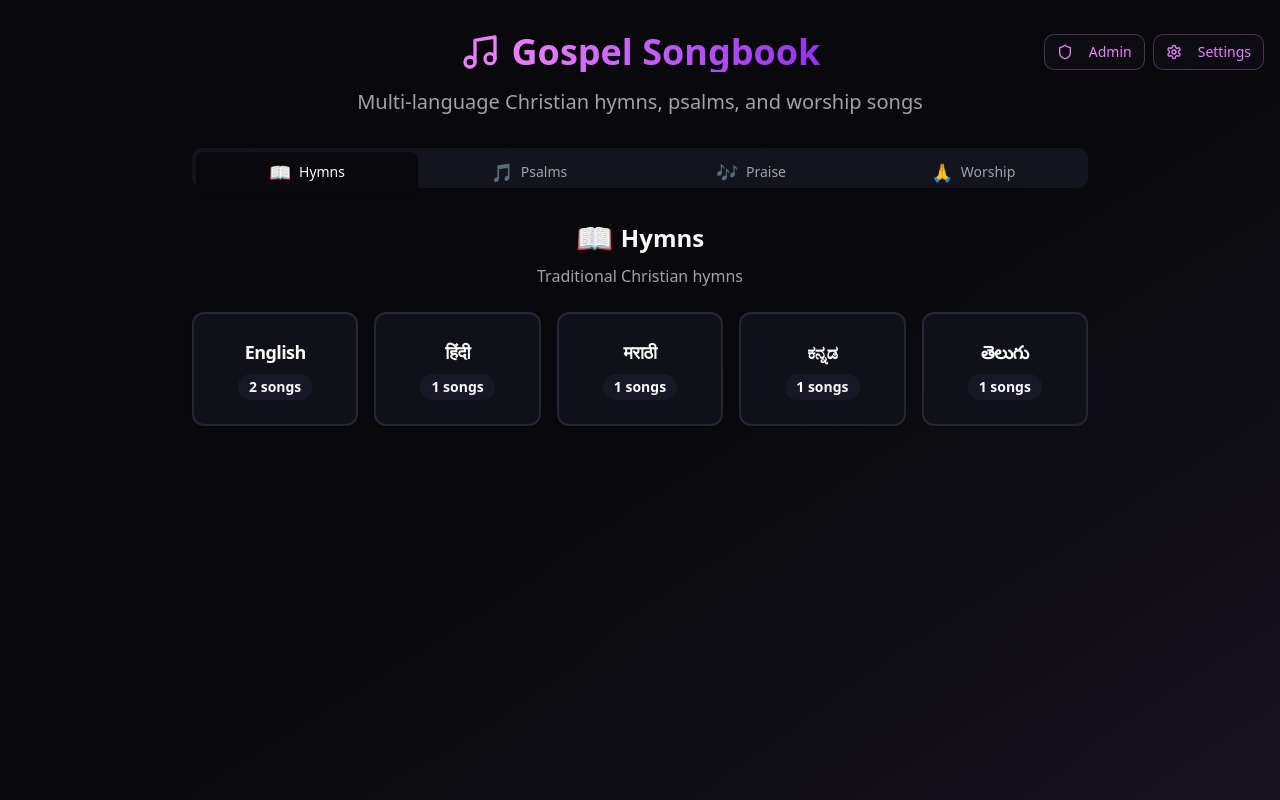
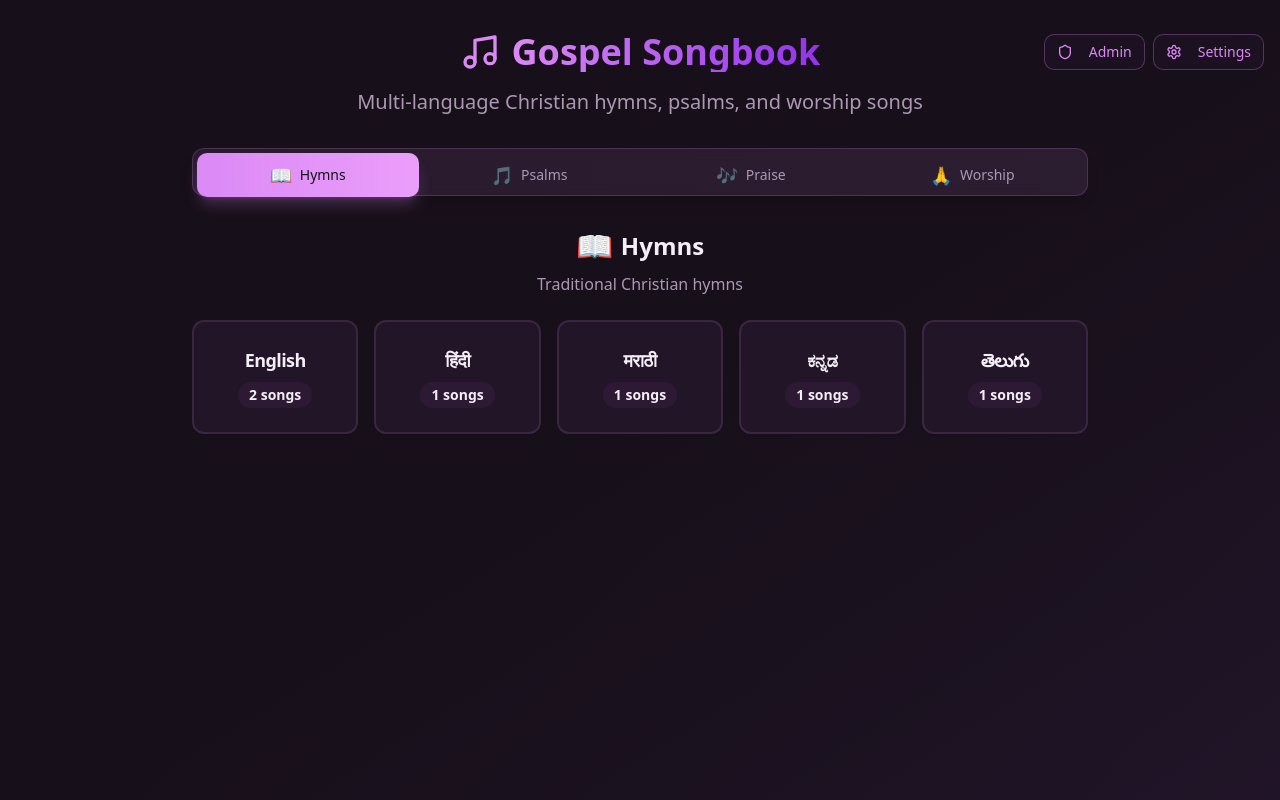
Before and after one commit to paulezekieljohn/melody-muse-global, a React (Vite) app: page / in a window 1280 px wide. Built offline with nearby package versions, Linux system fonts and the light colour scheme.

Commit message:
Update UI colors
Apply new color scheme to tabs and other UI elements, ensuring it reflects in dark mode. Excludes song list and song view.

```diff
--- a/src/components/ui/tabs.tsx
+++ b/src/components/ui/tabs.tsx
@@ -12,7 +12,7 @@ const TabsList = React.forwardRef<
   <TabsPrimitive.List
     ref={ref}
     className={cn(
-      "inline-flex h-10 items-center justify-center rounded-md bg-muted p-1 text-muted-foreground",
+      "inline-flex h-12 items-center justify-center rounded-lg bg-gradient-to-r from-primary/10 to-accent/10 backdrop-blur-sm border border-primary/20 p-1 text-muted-foreground shadow-lg",
       className
     )}
     {...props}
@@ -27,7 +27,7 @@ const TabsTrigger = React.forwardRef<
   <TabsPrimitive.Trigger
     ref={ref}
     className={cn(
-      "inline-flex items-center justify-center whitespace-nowrap rounded-sm px-3 py-1.5 text-sm font-medium ring-offset-background transition-all focus-visible:outline-none focus-visible:ring-2 focus-visible:ring-ring focus-visible:ring-offset-2 disabled:pointer-events-none disabled:opacity-50 data-[state=active]:bg-background data-[state=active]:text-foreground data-[state=active]:shadow-sm",
+      "inline-flex items-center justify-center whitespace-nowrap rounded-md px-4 py-2 text-sm font-medium ring-offset-background transition-all focus-visible:outline-none focus-visible:ring-2 focus-visible:ring-ring focus-visible:ring-offset-2 disabled:pointer-events-none disabled:opacity-50 hover:bg-primary/20 hover:text-primary data-[state=active]:bg-gradient-to-r data-[state=active]:from-primary data-[state=active]:to-accent data-[state=active]:text-primary-foreground data-[state=active]:shadow-lg data-[state=active]:shadow-primary/25",
       className
     )}
     {...props}
--- a/src/index.css
+++ b/src/index.css
@@ -4,49 +4,49 @@
 
 @layer base {
   :root {
-    /* Purple Gradient Theme Colors */
-    --background: 260 35% 85%;
-    --foreground: 260 25% 25%;
-    --card: 260 40% 90%;
-    --card-foreground: 260 25% 25%;
-    --popover: 260 40% 90%;
-    --popover-foreground: 260 25% 25%;
+    /* Beautiful Purple Theme Colors - Matching Upload */
+    --background: 255 240 255%;
+    --foreground: 285 50% 25%;
+    --card: 255 255 100%;
+    --card-foreground: 285 50% 25%;
+    --popover: 255 255 100%;
+    --popover-foreground: 285 50% 25%;
 
-    /* Soft Purple Primary */
-    --primary: 260 45% 70%;
-    --primary-glow: 280 50% 80%;
+    /* Vibrant Purple Primary - From Image */
+    --primary: 285 70% 70%;
+    --primary-glow: 290 80% 80%;
     --primary-foreground: 0 0% 100%;
 
-    /* Light Pink Secondary */
-    --secondary: 320 35% 85%;
-    --secondary-foreground: 320 45% 35%;
+    /* Soft Purple Secondary */
+    --secondary: 285 40% 85%;
+    --secondary-foreground: 285 60% 35%;
 
-    /* Muted Purple */
-    --muted: 260 25% 80%;
-    --muted-foreground: 260 15% 45%;
+    /* Light Purple Muted */
+    --muted: 285 30% 90%;
+    --muted-foreground: 285 25% 45%;
 
-    /* Soft Lavender Accent */
-    --accent: 280 40% 75%;
-    --accent-foreground: 280 40% 25%;
+    /* Bright Purple Accent */
+    --accent: 290 75% 75%;
+    --accent-foreground: 290 60% 25%;
 
     --destructive: 0 70% 60%;
     --destructive-foreground: 0 0% 100%;
-    --border: 260 20% 75%;
-    --input: 260 30% 82%;
-    --ring: 260 45% 70%;
+    --border: 285 25% 80%;
+    --input: 285 30% 95%;
+    --ring: 285 70% 70%;
 
     /* Purple Chart Colors */
-    --chart-1: 260 45% 70%;
-    --chart-2: 280 40% 75%;
-    --chart-3: 300 45% 70%;
-    --chart-4: 240 50% 65%;
-    --chart-5: 320 45% 75%;
+    --chart-1: 285 70% 70%;
+    --chart-2: 290 65% 75%;
+    --chart-3: 280 70% 70%;
+    --chart-4: 270 65% 70%;
+    --chart-5: 295 70% 75%;
 
-    /* Purple Gradients */
-    --gradient-primary: linear-gradient(135deg, hsl(260 45% 70%), hsl(280 50% 80%));
-    --gradient-secondary: linear-gradient(135deg, hsl(320 35% 85%), hsl(300 40% 80%));
-    --gradient-accent: linear-gradient(135deg, hsl(280 40% 75%), hsl(260 35% 70%));
-    --gradient-background: linear-gradient(180deg, hsl(270 40% 85%) 0%, hsl(260 45% 80%) 100%);
+    /* Beautiful Purple Gradients */
+    --gradient-primary: linear-gradient(135deg, hsl(285 70% 70%), hsl(290 80% 80%));
+    --gradient-secondary: linear-gradient(135deg, hsl(285 40% 85%), hsl(290 50% 80%));
+    --gradient-accent: linear-gradient(135deg, hsl(290 75% 75%), hsl(285 60% 70%));
+    --gradient-background: linear-gradient(180deg, hsl(285 60% 92%) 0%, hsl(280 65% 88%) 100%);
 
     /* Shadows */
     --shadow-primary: 0 10px 30px -5px hsl(280 85% 65% / 0.3);
@@ -57,49 +57,49 @@
   }
 
   .dark {
-    /* Ultra vibrant neon dark theme */
-    --background: 240 15% 4%;
-    --foreground: 0 0% 98%;
-    --card: 240 20% 8%;
-    --card-foreground: 0 0% 98%;
-    --popover: 240 20% 8%;
-    --popover-foreground: 0 0% 98%;
+    /* Dark Purple Theme - Matching Light Mode */
+    --background: 285 25% 8%;
+    --foreground: 285 30% 95%;
+    --card: 285 30% 12%;
+    --card-foreground: 285 30% 95%;
+    --popover: 285 30% 12%;
+    --popover-foreground: 285 30% 95%;
 
-    /* Neon primary colors */
-    --primary: 290 100% 75%;
-    --primary-glow: 320 100% 85%;
-    --primary-foreground: 0 0% 98%;
+    /* Dark Purple Primary */
+    --primary: 285 85% 75%;
+    --primary-glow: 290 90% 85%;
+    --primary-foreground: 285 25% 8%;
 
-    --secondary: 240 25% 12%;
-    --secondary-foreground: 0 0% 98%;
-    --muted: 240 20% 10%;
-    --muted-foreground: 240 5% 64.9%;
-    --accent: 180 100% 75%;
-    --accent-foreground: 0 0% 98%;
+    --secondary: 285 35% 15%;
+    --secondary-foreground: 285 30% 95%;
+    --muted: 285 25% 12%;
+    --muted-foreground: 285 15% 65%;
+    --accent: 290 90% 80%;
+    --accent-foreground: 285 25% 8%;
 
-    --destructive: 0 100% 70%;
-    --destructive-foreground: 0 0% 98%;
-    --border: 240 20% 18%;
-    --input: 240 20% 12%;
-    --ring: 290 100% 75%;
+    --destructive: 0 85% 70%;
+    --destructive-foreground: 285 25% 8%;
+    --border: 285 25% 20%;
+    --input: 285 30% 15%;
+    --ring: 285 85% 75%;
 
-    /* Dark Chart Colors */
-    --chart-1: 280 85% 70%;
-    --chart-2: 185 70% 60%;
-    --chart-3: 25 85% 70%;
-    --chart-4: 140 65% 60%;
-    --chart-5: 320 75% 75%;
+    /* Dark Purple Chart Colors */
+    --chart-1: 285 85% 75%;
+    --chart-2: 290 80% 75%;
+    --chart-3: 280 85% 75%;
+    --chart-4: 270 80% 75%;
+    --chart-5: 295 85% 80%;
 
-    /* Ultra vibrant neon gradients */
-    --gradient-primary: linear-gradient(135deg, hsl(290 100% 75%) 0%, hsl(320 100% 85%) 25%, hsl(350 100% 80%) 50%, hsl(270 100% 70%) 100%);
-    --gradient-secondary: linear-gradient(135deg, hsl(180 100% 75%) 0%, hsl(200 100% 80%) 25%, hsl(220 100% 85%) 50%, hsl(240 100% 80%) 100%);
-    --gradient-accent: linear-gradient(135deg, hsl(0 100% 75%) 0%, hsl(30 100% 80%) 25%, hsl(60 100% 75%) 50%, hsl(90 100% 70%) 100%);
-    --gradient-background: linear-gradient(135deg, hsl(240 15% 4%) 0%, hsl(250 20% 6%) 25%, hsl(260 25% 8%) 50%, hsl(270 30% 10%) 100%);
+    /* Dark Purple Gradients */
+    --gradient-primary: linear-gradient(135deg, hsl(285 85% 75%) 0%, hsl(290 90% 85%) 50%, hsl(295 85% 80%) 100%);
+    --gradient-secondary: linear-gradient(135deg, hsl(285 50% 20%) 0%, hsl(290 60% 25%) 50%, hsl(295 55% 22%) 100%);
+    --gradient-accent: linear-gradient(135deg, hsl(290 90% 80%) 0%, hsl(285 80% 75%) 50%, hsl(280 85% 70%) 100%);
+    --gradient-background: linear-gradient(135deg, hsl(285 25% 8%) 0%, hsl(280 30% 10%) 50%, hsl(275 35% 12%) 100%);
 
-    /* Intense glow shadows */
-    --shadow-primary: 0 15px 40px -10px hsl(290 100% 75% / 0.6), 0 0 60px hsl(320 100% 85% / 0.4), 0 0 120px hsl(350 100% 80% / 0.3);
-    --shadow-secondary: 0 12px 35px -8px hsl(180 100% 75% / 0.5), 0 0 50px hsl(200 100% 80% / 0.3), 0 0 100px hsl(220 100% 85% / 0.2);
-    --shadow-glow: 0 0 80px hsl(290 100% 75% / 0.8), 0 0 150px hsl(320 100% 85% / 0.6), 0 0 250px hsl(350 100% 80% / 0.4);
+    /* Purple Glow Shadows */
+    --shadow-primary: 0 15px 40px -10px hsl(285 85% 75% / 0.6), 0 0 60px hsl(290 90% 85% / 0.4);
+    --shadow-secondary: 0 12px 35px -8px hsl(285 50% 20% / 0.5), 0 0 50px hsl(290 60% 25% / 0.3);
+    --shadow-glow: 0 0 80px hsl(285 85% 75% / 0.6), 0 0 150px hsl(290 90% 85% / 0.4);
   }
 }
 
```
